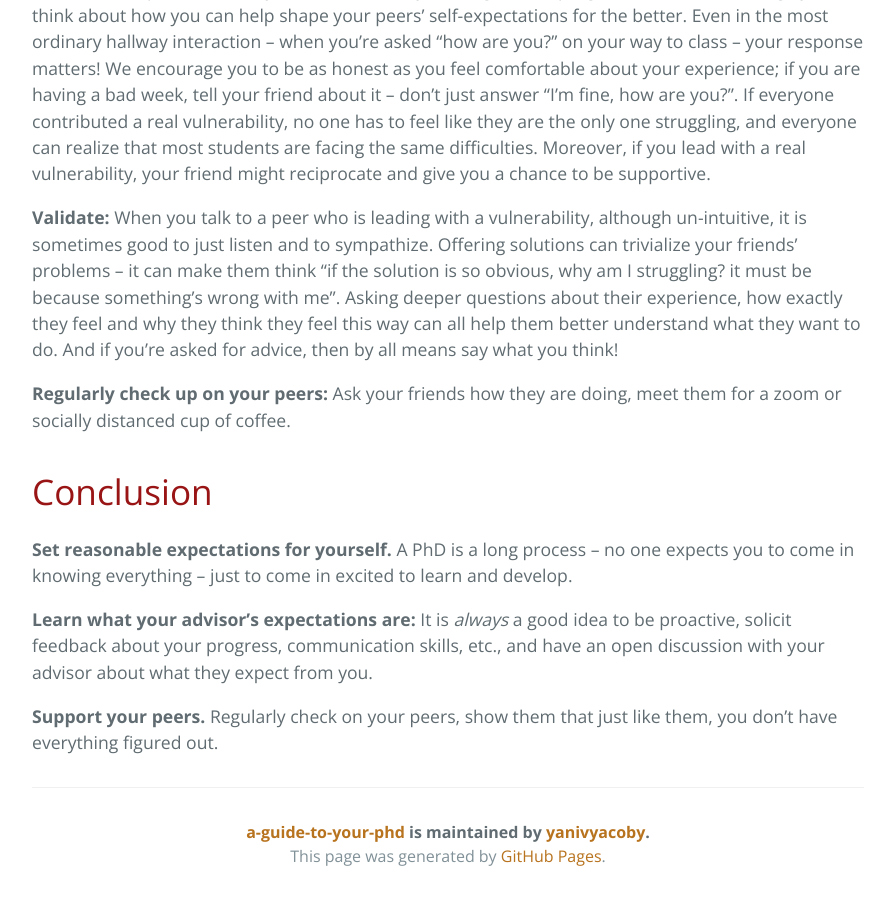
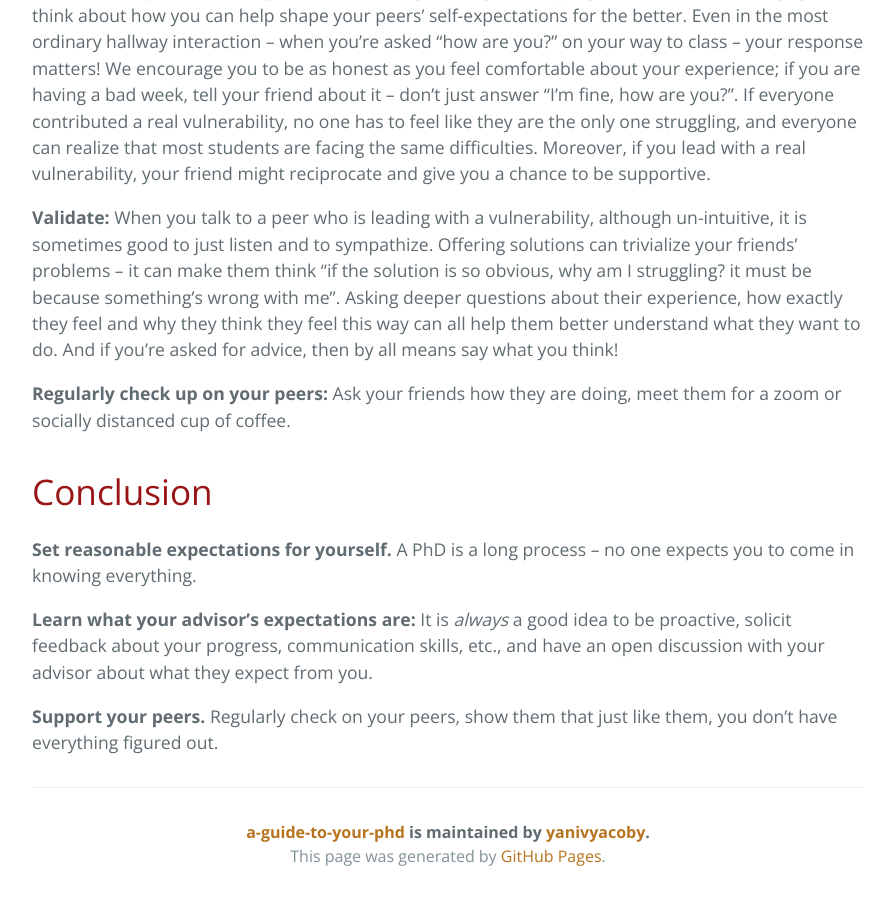
Before and after one commit to yanivyacoby/a-guide-to-your-phd, a Jekyll site: the page built from guide.md, in a window 1280 px wide and 900 px high, scrolled down 9901 px. Shown: the whole window, without its empty margins (192-1086 px from the left). Built offline with Jekyll 4.4.1, drawn with Linux system fonts in a browser that asks for light colours.

Commit message:
Update guide.md

```diff
--- a/guide.md
+++ b/guide.md
@@ -355,8 +355,7 @@ Ask your friends how they are doing, meet them for a zoom or socially distanced
 # Conclusion
 
 **Set reasonable expectations for yourself.**
-A PhD is a long process -- no one expects you to come in knowing everything --
-just to come in excited to learn and develop.
+A PhD is a long process -- no one expects you to come in knowing everything.
 
 **Learn what your advisor's expectations are:**
 It is _always_ a good idea to be proactive, solicit feedback about your progress, communication skills, etc.,
```
